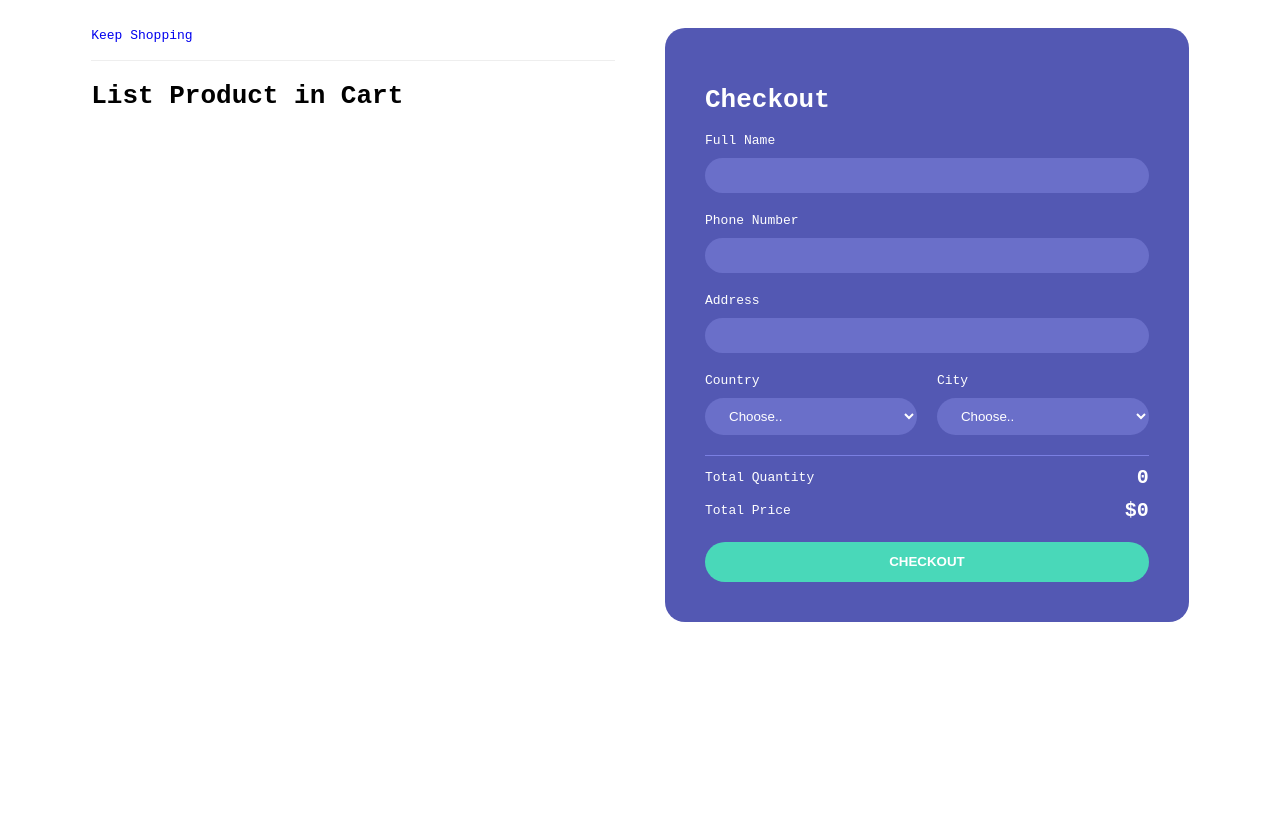
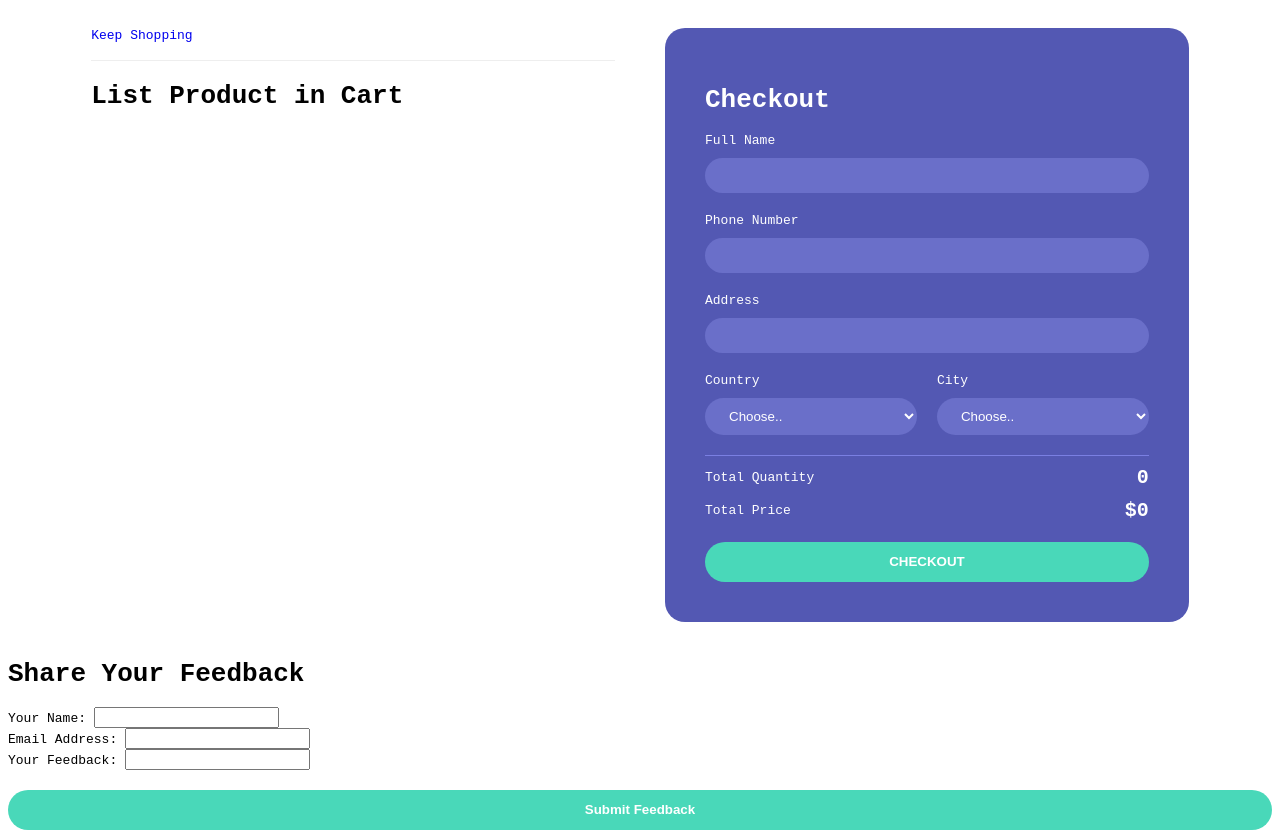
Before and after one commit to marknics/Nicsuu_watch_for_midterm, a plain HTML site: page PONSARAN-Nicsuu Watch/checkout.html in a window 1280 px wide. Before the commit the page ends 800 px from the top, so only its background shows below. Drawn offline with Linux system fonts and the light colour scheme.

Commit message:
time to sleep

```diff
--- a/PONSARAN-Nicsuu Watch/checkout.html
+++ b/PONSARAN-Nicsuu Watch/checkout.html
@@ -13,7 +13,7 @@
 
 
         <div class="returnCart">
-            <a href="/">Keep Shopping</a>
+            <a href="index.html">Keep Shopping</a>
             <h1>List Product in Cart</h1>
             <div class="list">
 
@@ -85,6 +85,30 @@
     </div>
 </div>
 
+<div class="right">
+    <h1>Share Your Feedback</h1>
+
+    <div class="form">
+        <div class="group">
+            <label for="name">Your Name:</label>
+            <input type="text" name="name" id="name">
+        </div>
+
+        <div class="group">
+            <label for="phone">Email Address:</label>
+            <input type="text" name="Email" id="Email">
+        </div>
+
+        <div class="group">
+            <label for="address">Your Feedback:</label>
+            <input type="text" name="Feedback" id="feedback">
+        </div>
+
+    <button class="buttonCheckout" onclick="alert('Thank you for your Feedback!')">Submit Feedback</button>
+    </div>
+</div>
+</div>
+
 
 <script src="checkout.js"></script>
 
```
Also changed, not shown: PONSARAN-Nicsuu Watch/index.html (+1 -1 lines).
